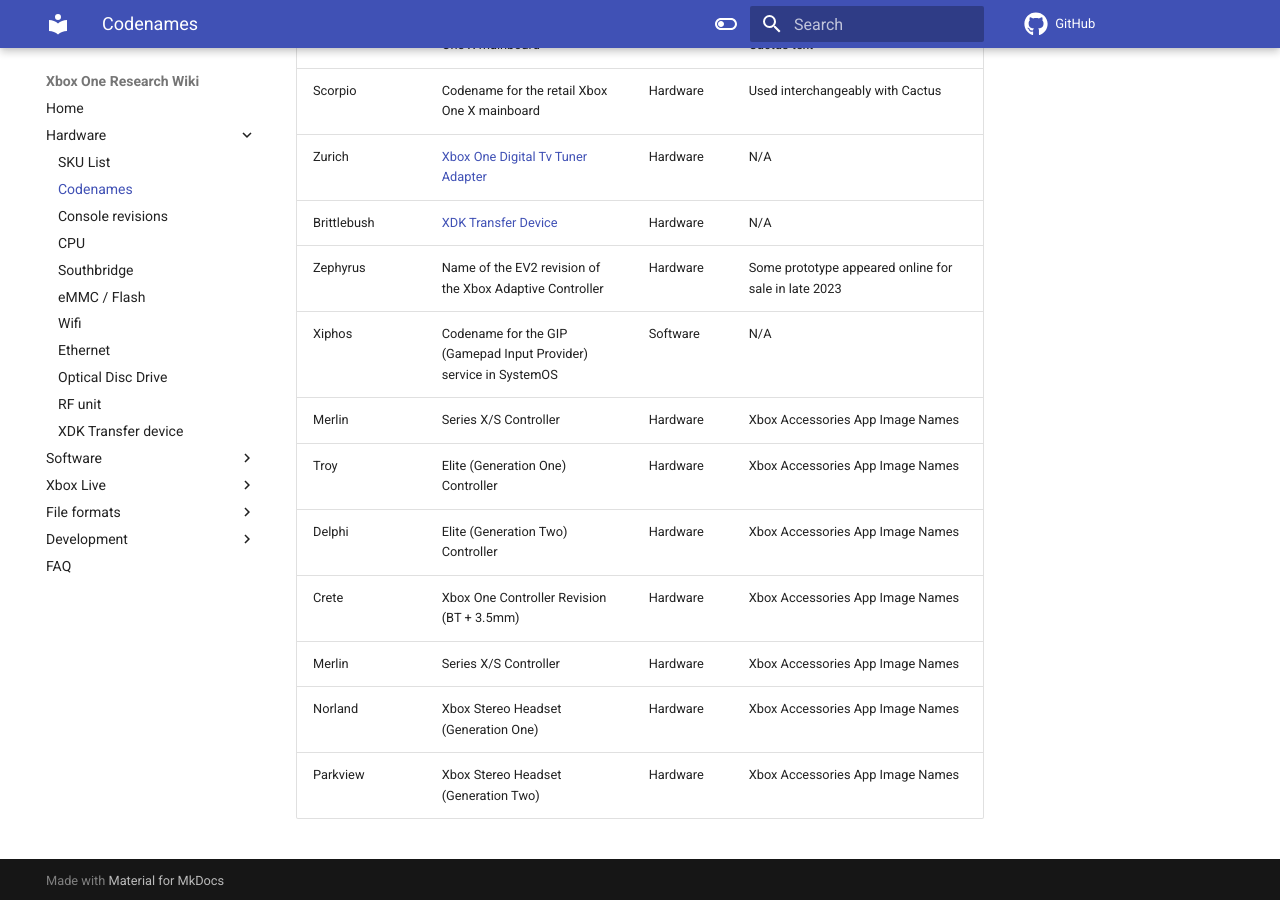
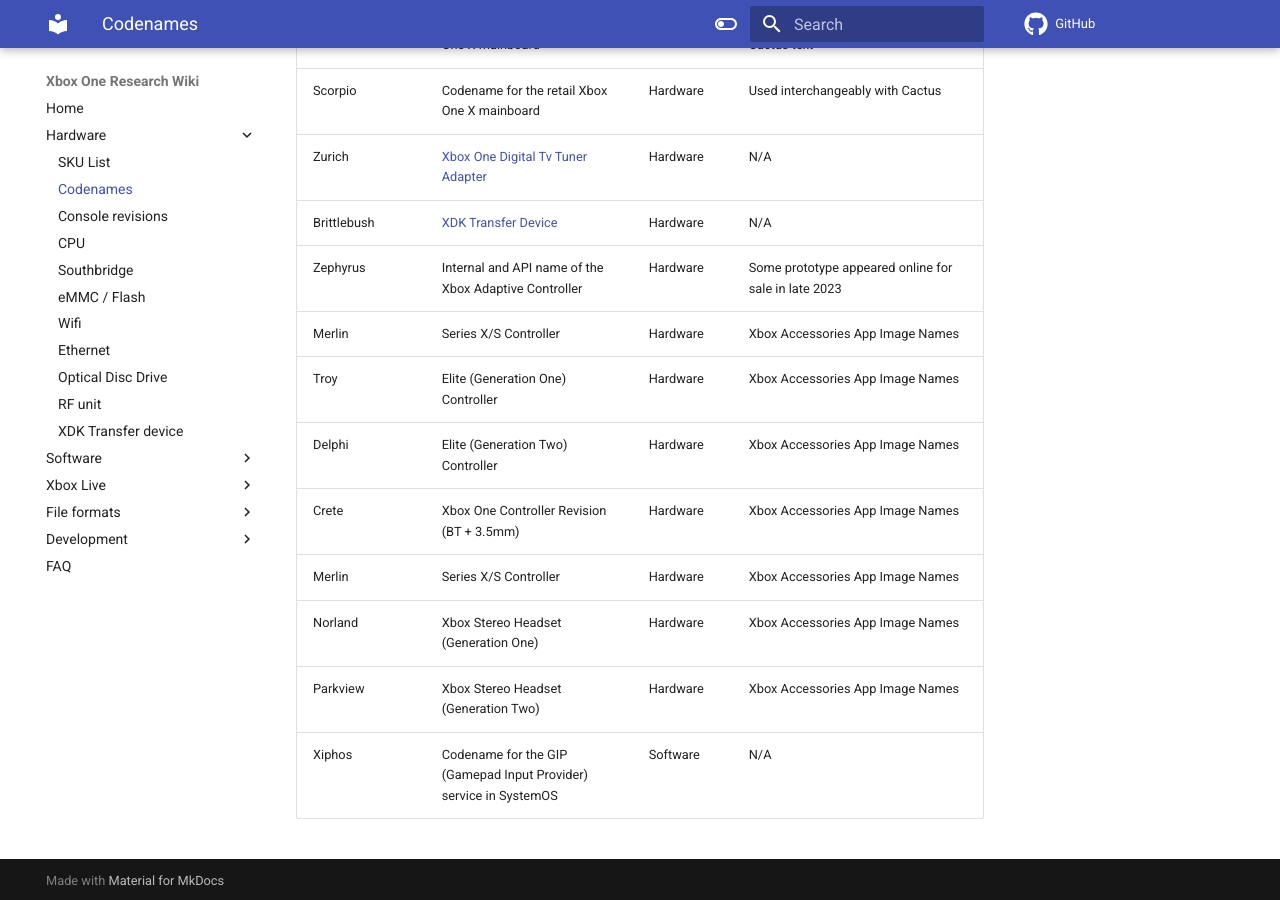
Before and after one commit to xboxoneresearch/wiki, an MkDocs documentation site: the page built from docs/codenames.md, in a window 1280 px wide and 900 px high, scrolled down 1698 px. Built offline with MkDocs 1.6.1 and Material for MkDocs 9.7.7, drawn with Linux system fonts in a browser that asks for light colours; comment, search, counter and statistics services are not loaded; some of the changed lines change nothing that is shown; some of the changed text lies outside the part shown.

Commit message:
Update codenames.md

```diff
--- a/docs/codenames.md
+++ b/docs/codenames.md
@@ -5,7 +5,7 @@
 | Codename   |      Product / App Name     | Category |  Description or Comments |
 |----------|-------------|------|------|
 | Arden/Sparkman | Codename(s)? for the Xbox Series S/X secure AMD enclave | Hardware | N/A |
-| Keystone   | Shelved Xbox Streaming platform / hardware device    | Hardware | N/A |
+| Keystone   | A [cancelled](https://kotaku.com/xbox-game-pass-keystone-microsoft-halo-infinite-1849790199) Xbox Streaming platform / hardware device    | Hardware | N/A |
 | Cordova    | Codename for one of the Xbox One ODD hardware revisions | Hardware | N/A |
 | Lancaster  | Codename for one of the Xbox One ODD hardware revisions | Hardware | N/A |
 | Monterey   | Codename for one of the Xbox One ODD hardware revisions | Hardware | N/A |
@@ -25,8 +25,7 @@
 | Scorpio | Codename for the retail Xbox One X mainboard | Hardware | Used interchangeably with Cactus |
 | Zurich | [Xbox One Digital Tv Tuner Adapter](https://www.amazon.de/Xbox-One-Digital-TV-Tuner/dp/B00E97HVJI)   |  Hardware | N/A |
 | Brittlebush | [XDK Transfer Device](xdk_transfer.md)   |  Hardware | N/A |
-| Zephyrus | Name of the EV2 revision of the Xbox Adaptive Controller | Hardware | Some prototype appeared online for sale in late 2023 |
-| Xiphos | Codename for the GIP (Gamepad Input Provider) service in SystemOS |  Software | N/A |
+| Zephyrus | Internal and API name of the Xbox Adaptive Controller | Hardware | Some prototype appeared online for sale in late 2023 |
 | Merlin | Series X/S Controller | Hardware | Xbox Accessories App Image Names |
 | Troy | Elite (Generation One) Controller | Hardware | Xbox Accessories App Image Names |
 | Delphi | Elite (Generation Two) Controller | Hardware | Xbox Accessories App Image Names |
@@ -34,3 +33,4 @@
 | Merlin | Series X/S Controller | Hardware | Xbox Accessories App Image Names |
 | Norland | Xbox Stereo Headset (Generation One) | Hardware | Xbox Accessories App Image Names |
 | Parkview | Xbox Stereo Headset (Generation Two) | Hardware | Xbox Accessories App Image Names |
+| Xiphos | Codename for the GIP (Gamepad Input Provider) service in SystemOS |  Software | N/A |
```
